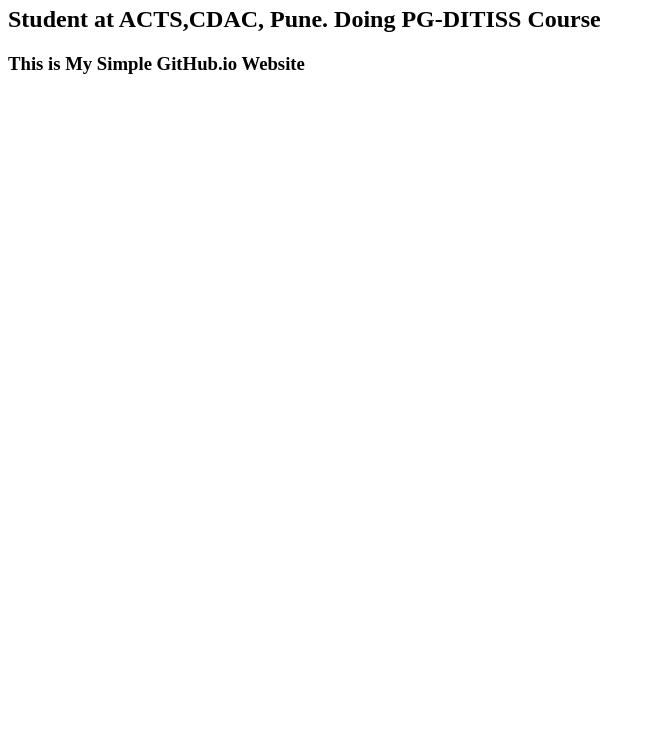
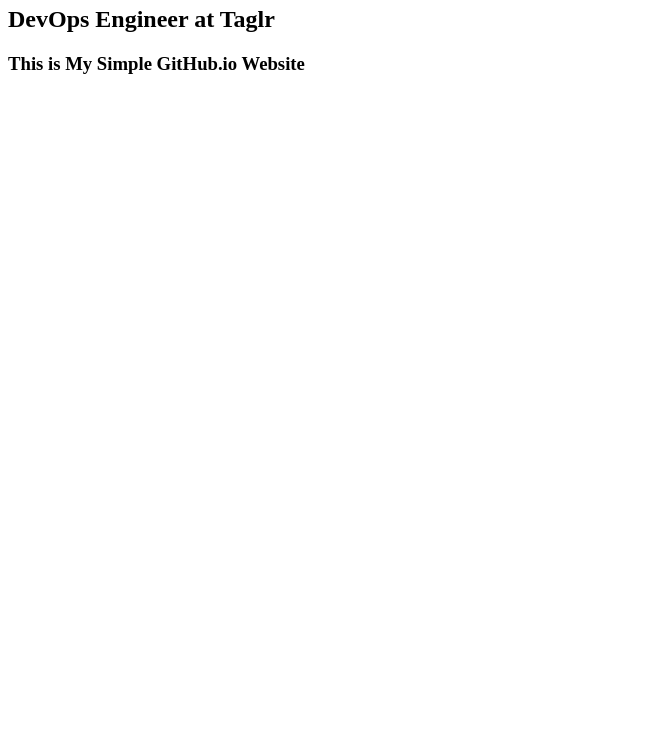
Before and after one commit to vasantkakade/vasantkakade.github.io, a plain HTML site: page index.html in a window 1280 px wide. Shown: the part 60-800 px from the top of the page, without its empty margins (0-655 px from the left). Drawn offline with Linux system fonts and the light colour scheme.

Commit message:
My Work Role Added

```diff
--- a/index.html
+++ b/index.html
@@ -1,7 +1,7 @@
 <html>
 <body>
 <h1> Hello, Welcome! I'm Vasant Kakade </h1>
-<h2> Student at ACTS,CDAC, Pune. Doing PG-DITISS Course <h2>
+<h2> DevOps Engineer at Taglr <h2>
 <h3> This is My Simple GitHub.io Website <h3>
 </body>
 </html>
```
